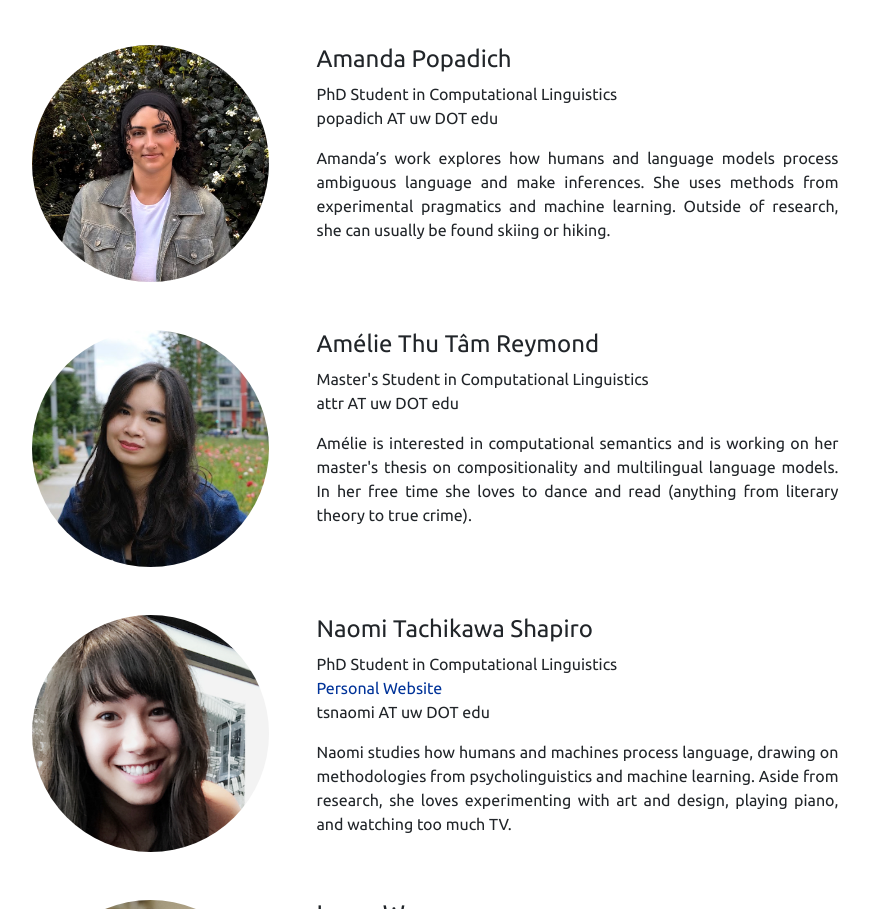
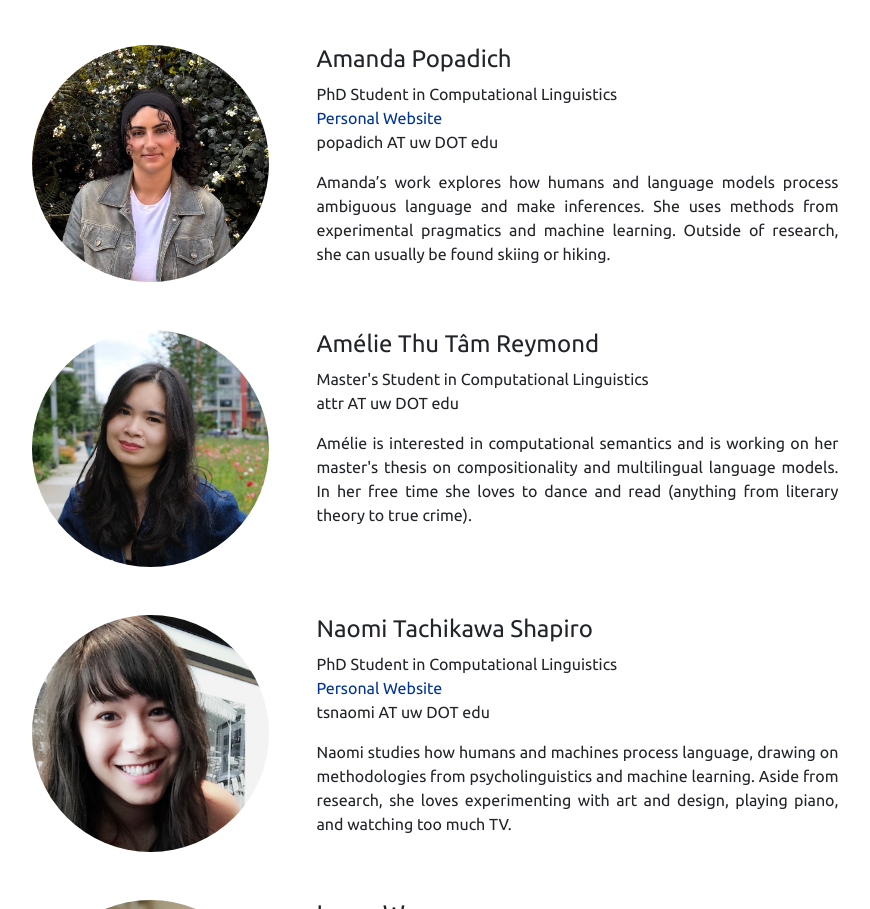
Before and after one commit to CLMBRs/clmbrs.github.io, a plain HTML site: page index.html in a window 1280 px wide. Shown: the part 6982-7891 px from the top of the page, without its empty margins (205-1075 px from the left). Drawn offline with nearby package versions, Linux system fonts and the light colour scheme.

Commit message:
Add website link
Added a link to Amanda Popadich's personal website.

```diff
--- a/index.html
+++ b/index.html
@@ -414,6 +414,8 @@
 					<div class="col-md-6 p-4 mr-auto">
 						<h4>Amanda Popadich</h4>
 						<p>PhD Student in Computational Linguistics
+							<br />
+							<a href="https://amandapop.github.io/">Personal Website</a>
 							<br />
 							popadich AT uw DOT edu
 						</p>
```
